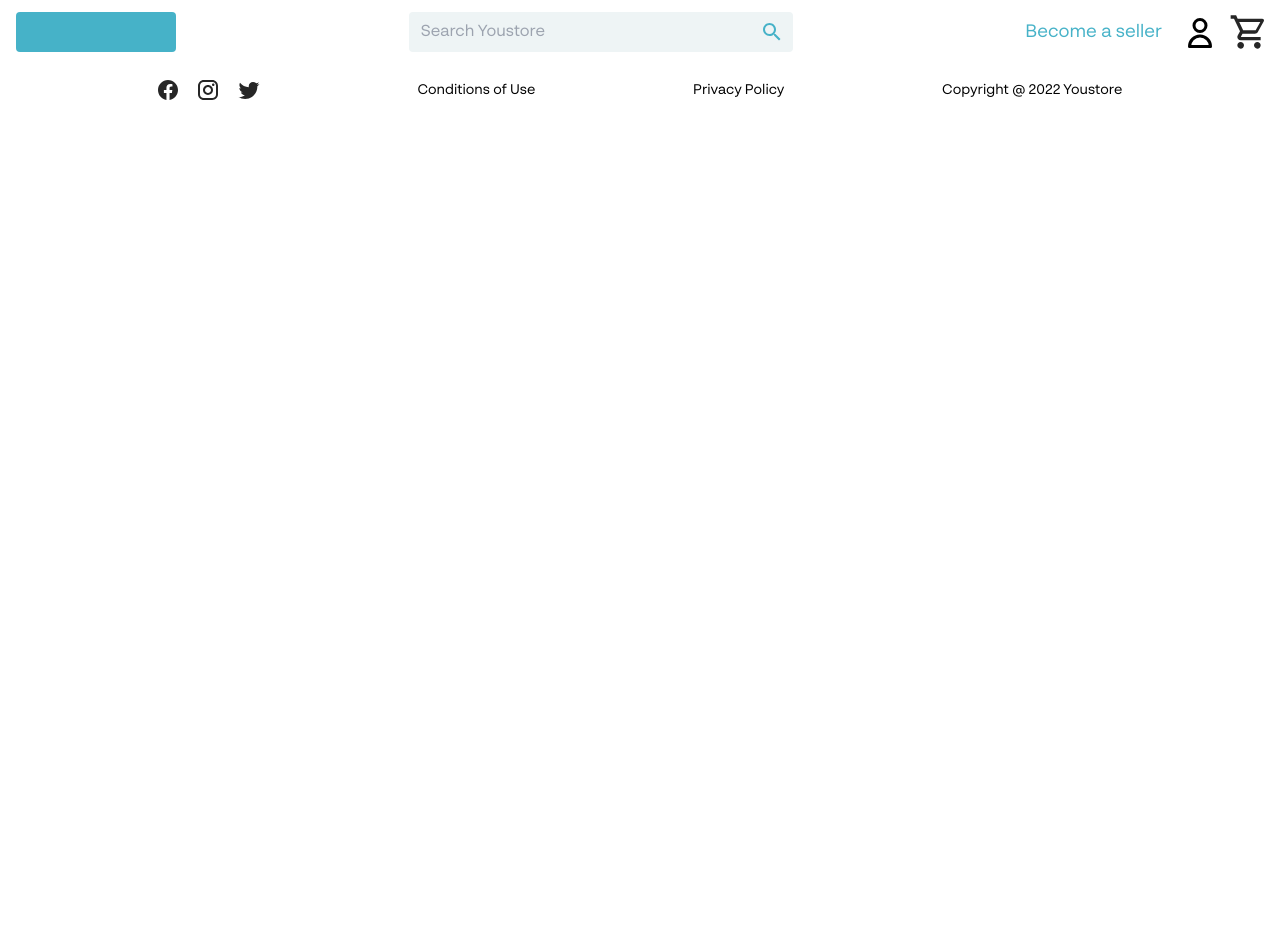
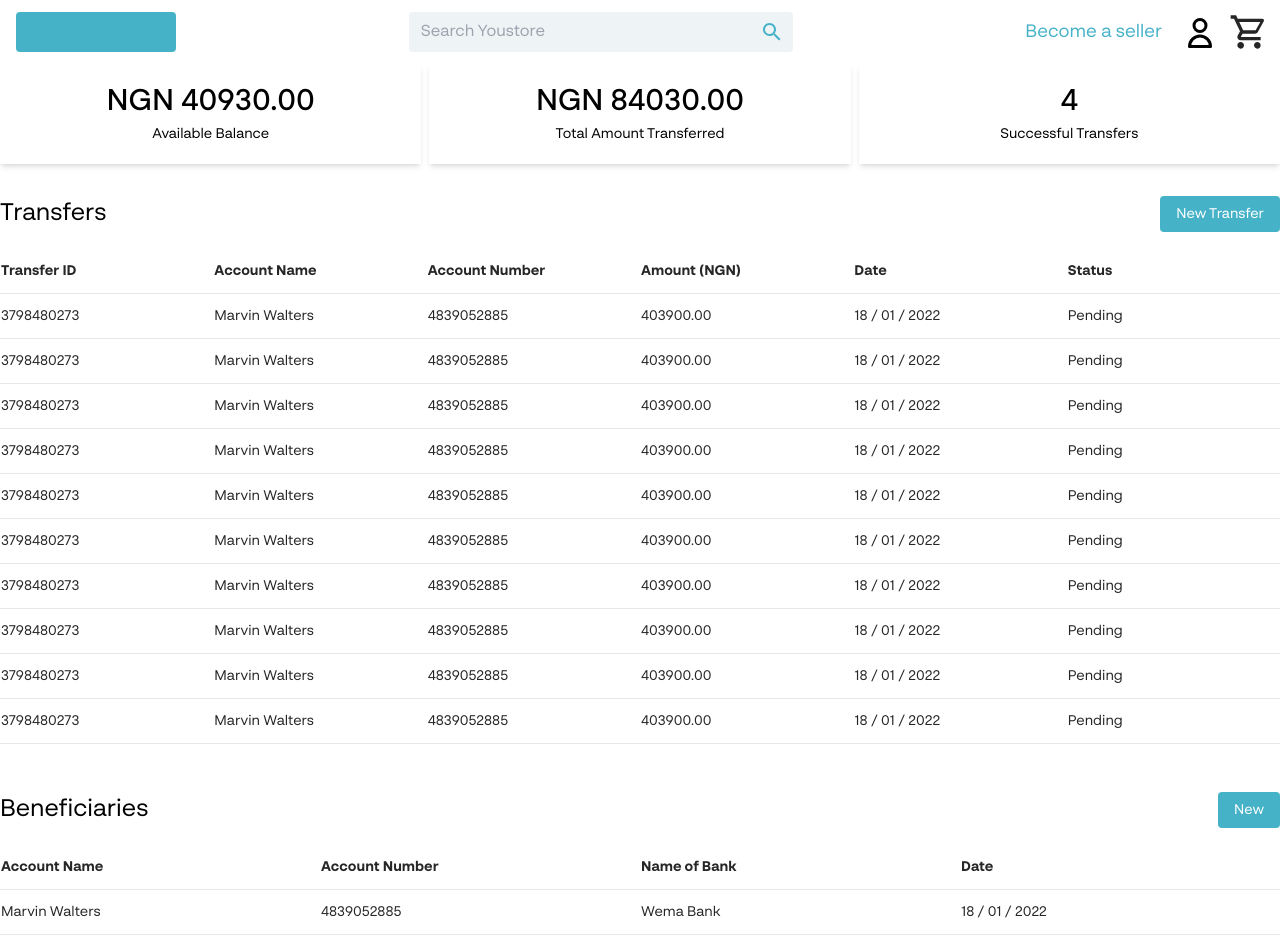
Before and after one commit to muideenjamiu01/multi-merchant_e-commerce, a Nuxt app: page /merchant/withdrawals in a window 1280 px wide. Shown: the top 948 px of the page. Before the commit the page ends 800 px from the top, so only its background shows below. Built offline with nearby package versions, Linux system fonts and the light colour scheme.

Commit message:
feat: merchant transactions

```diff
--- /dev/null
+++ b/components/merchant/beneficiaries.vue
@@ -0,0 +1,90 @@
+<template>
+  <div class="mt-12">
+    <div class="flex justify-between items-center">
+      <h1 class="text-2xl">Beneficiaries</h1>
+      <button
+        @click="toggleAddNew"
+        class="bg-primary-blue text-white text-sm py-2 px-4 rounded"
+      >
+        New
+      </button>
+    </div>
+
+    <div
+      v-if="newBeneficiaryModal"
+      @click="toggleAddNew"
+      class="fixed inset-0 bg-black bg-opacity-20 flex justify-center items-center text-sm"
+    >
+      <div @click.stop="" class="bg-white w-full max-w-md">
+        <h1 class="p-4 border-b font-medium text-base">Make Transfer</h1>
+        <form @submit.prevent="" class="p-4">
+          <div class="space-y-4">
+            <div class="space-y-1">
+              <label>Name of Bank</label>
+              <input
+                type="text"
+                class="w-full py-3 px-2.5 text-sm focus:outline-none border"
+              />
+            </div>
+            <div class="space-y-1">
+              <label>Account Number</label>
+              <input
+                type="text"
+                class="w-full py-3 px-2.5 text-sm focus:outline-none border"
+              />
+            </div>
+            <div class="space-y-1">
+              <label>Name of Beneficiary</label>
+              <input
+                type="text"
+                class="w-full py-3 px-2.5 text-sm focus:outline-none border"
+              />
+            </div>
+          </div>
+          <div class="text-sm flex justify-end mt-8">
+            <button @click="toggleAddNew" class="py-2 px-4">Cancel</button>
+
+            <button class="py-2 px-4 bg-primary-blue text-white rounded">
+              Add Beneficiary
+            </button>
+          </div>
+        </form>
+      </div>
+    </div>
+    <table
+      class="text-primary-black text-sm mt-7 text-left w-full max-h-128 overflow-scroll"
+    >
+      <thead class="py-3 border-b">
+        <tr class="font-medium">
+          <th class="pb-3">Account Name</th>
+          <th class="pb-3">Account Number</th>
+          <th class="pb-3">Name of Bank</th>
+          <th class="pb-3">Date</th>
+        </tr>
+      </thead>
+      <tbody>
+        <tr v-for="b in 3" :key="b" class="border-b">
+          <td class="w-40 py-3">Marvin Walters</td>
+          <td class="w-40 py-3">4839052885</td>
+          <td class="w-40 py-3">Wema Bank</td>
+          <td class="w-40 py-3">18 / 01 / 2022</td>
+        </tr>
+      </tbody>
+    </table>
+  </div>
+</template>
+
+<script>
+export default {
+  data() {
+    return {
+      newBeneficiaryModal: false,
+    };
+  },
+  methods: {
+    toggleAddNew() {
+      this.newBeneficiaryModal = !this.newBeneficiaryModal;
+    },
+  },
+};
+</script>
--- /dev/null
+++ b/components/merchant/stats.vue
@@ -0,0 +1,16 @@
+<template>
+  <div class="flex flex-col md:flex-row gap-2">
+    <div class="space-y-1 shadow-md min-w-80 w-full py-5 text-center">
+      <h1 class="text-3xl font-medium">NGN 40930.00</h1>
+      <p class="text-sm">Available Balance</p>
+    </div>
+    <div class="space-y-1 shadow-md min-w-80 w-full py-5 text-center">
+      <h1 class="text-3xl font-medium">NGN 84030.00</h1>
+      <p class="text-sm">Total Amount Transferred</p>
+    </div>
+    <div class="space-y-1 shadow-md min-w-80 w-full py-5 text-center">
+      <h1 class="text-3xl font-medium">4</h1>
+      <p class="text-sm">Successful Transfers</p>
+    </div>
+  </div>
+</template>
--- /dev/null
+++ b/components/merchant/transfers.vue
@@ -0,0 +1,121 @@
+<template>
+  <div class="mt-8">
+    <div class="flex justify-between items-center">
+      <h1 class="text-2xl">Transfers</h1>
+      <button
+        @click="toggleNewTransferModal"
+        class="bg-primary-blue text-white text-sm py-2 px-4 rounded"
+      >
+        New Transfer
+      </button>
+    </div>
+
+    <div
+      v-if="transferModal"
+      @click="toggleNewTransferModal"
+      class="fixed inset-0 bg-black bg-opacity-20 flex justify-center items-center text-sm"
+    >
+      <div @click.stop="" class="bg-white w-full max-w-md">
+        <h1 class="p-4 border-b font-medium text-base">Make Transfer</h1>
+        <form @submit.prevent="" class="p-4">
+          <div class="mb-4">
+            <h1 class="text-base">Transfer to:</h1>
+            <div class="space-y-2">
+              <div
+                v-for="beneficiary in beneficiaries"
+                :key="beneficiary"
+                class="space-x-0.5"
+              >
+                <input type="checkbox" />
+                <label>{{ beneficiary }}</label>
+              </div>
+            </div>
+          </div>
+
+          <h1 class="text-base">Or enter your details here:</h1>
+
+          <div class="space-y-4 mt-2">
+            <div class="space-y-1">
+              <label>Name of Bank</label>
+              <input
+                type="text"
+                class="w-full py-3 px-2.5 text-sm focus:outline-none border"
+              />
+            </div>
+            <div class="space-y-1">
+              <label>Account Number</label>
+              <input
+                type="text"
+                class="w-full py-3 px-2.5 text-sm focus:outline-none border"
+              />
+            </div>
+            <div class="space-y-1">
+              <label>Name of Beneficiary</label>
+              <input
+                type="text"
+                class="w-full py-3 px-2.5 text-sm focus:outline-none border"
+              />
+            </div>
+          </div>
+
+          <div class="text-sm flex justify-between mt-8">
+            <button @click="toggleNewTransferModal" class="py-2 px-4">
+              Cancel
+            </button>
+            <div>
+              <button
+                class="py-2 px-4 border border-primary-blue text-primary-blue rounded"
+              >
+                Save and Transfer
+              </button>
+              <button class="py-2 px-4 bg-primary-blue text-white rounded">
+                Transfer
+              </button>
+            </div>
+          </div>
+        </form>
+      </div>
+    </div>
+
+    <table
+      class="text-primary-black text-sm mt-7 text-left w-full max-h-128 overflow-scroll"
+    >
+      <thead class="py-3 border-b">
+        <tr class="font-medium">
+          <th class="pb-3">Transfer ID</th>
+          <th class="pb-3">Account Name</th>
+          <th class="pb-3">Account Number</th>
+          <th class="pb-3">Amount (NGN)</th>
+          <th class="pb-3">Date</th>
+          <th class="pb-3">Status</th>
+        </tr>
+      </thead>
+      <tbody>
+        <tr v-for="w in 10" :key="w" class="border-b cursor-pointer">
+          <td class="w-40 py-3">3798480273</td>
+          <td class="w-40 py-3">Marvin Walters</td>
+          <td class="w-40 py-3">4839052885</td>
+          <td class="w-40 py-3">403900.00</td>
+          <td class="w-40 py-3">18 / 01 / 2022</td>
+          <td class="w-40 py-3">Pending</td>
+        </tr>
+      </tbody>
+    </table>
+  </div>
+</template>
+
+<script>
+export default {
+  data() {
+    return {
+      beneficiaries: ["Marvin Walters", "Marilyn Munroe"],
+      transferModal: false,
+    };
+  },
+  methods: {
+    toggleNewTransferModal() {
+      this.transferModal = !this.transferModal;
+    },
+  },
+};
+</script>
--- /dev/null
+++ b/pages/merchant/withdrawals.vue
@@ -0,0 +1,7 @@
+<template>
+  <div>
+    <MerchantStats />
+    <MerchantTransfers />
+    <MerchantBeneficiaries />
+  </div>
+</template>
--- a/tailwind.config.js
+++ b/tailwind.config.js
@@ -29,8 +29,11 @@ module.exports = {
       88: "22rem",
     },
     fontFamily: {
-      'br-sonoma': ["'BR Sonoma'"]
-    }
+      "br-sonoma": ["'BR Sonoma'"],
+    },
+    maxHeight: {
+      128: "32rem",
+    },
   },
   plugins: [],
 };
```
